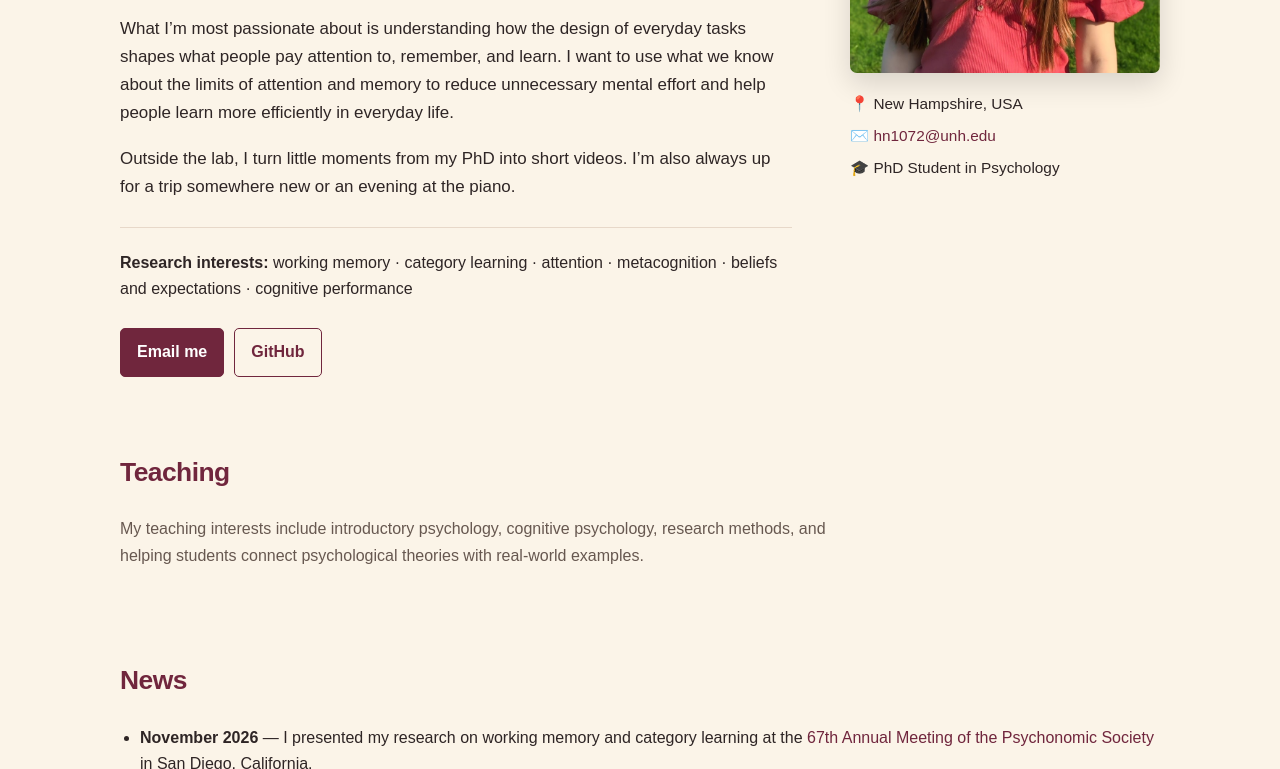
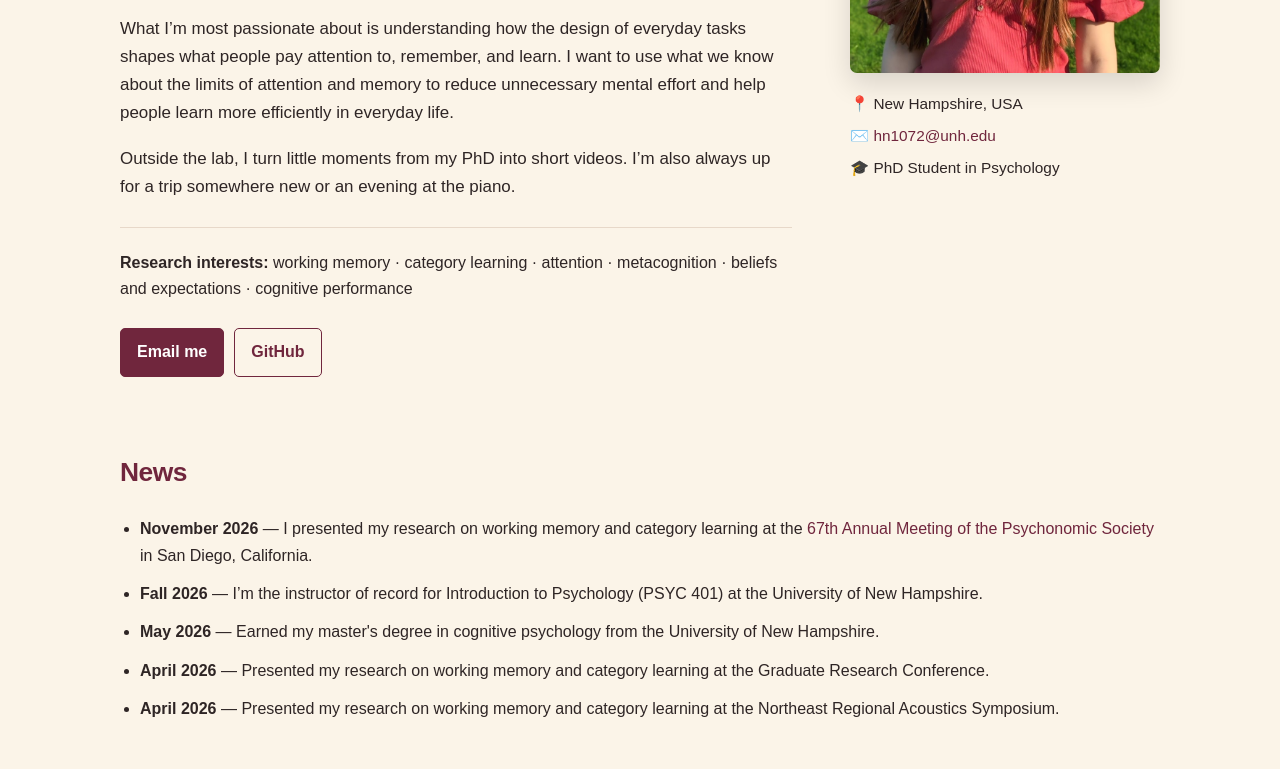
Before and after one commit to hedieh-nejatmand/hedieh-nejatmand.github.io, a plain HTML site: page index.html in a window 1280 px wide. Shown: the part 452-1221 px from the top of the page. Drawn offline with Linux system fonts and the light colour scheme.

Commit message:
Update index.html

```diff
--- a/index.html
+++ b/index.html
@@ -209,18 +209,6 @@
 
     </section>
 
-    <section id="teaching">
-
-      <h2>Teaching</h2>
-
-      <p class="section-intro">
-        My teaching interests include introductory psychology, cognitive
-        psychology, research methods, and helping students connect
-        psychological theories with real-world examples.
-      </p>
-
-    </section>
-
     <section id="news">
 
       <h2>News</h2>
```
